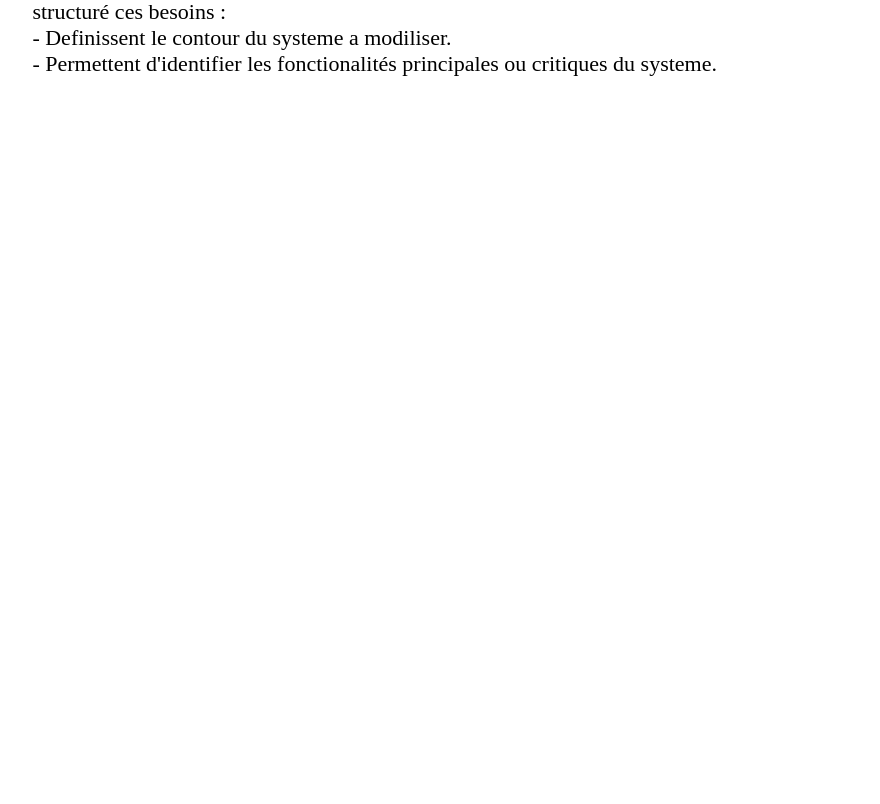
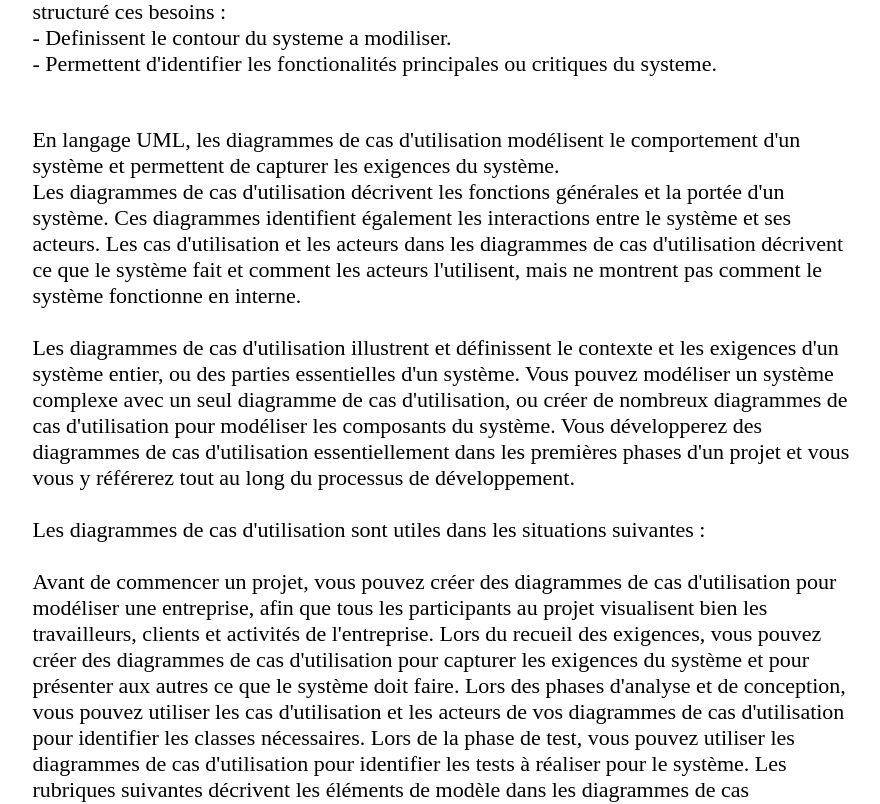
Before and after one commit to 2023-cda-alt-devops-p3/catalog-az, a React (Create React App) app: page /DCU in a window 1280 px wide. Shown: the part 1046-1850 px from the top of the page, without its empty margins (198-1078 px from the left). Before the commit the page ends 1123 px from the top, so only its background shows below. Built offline with nearby package versions, Linux system fonts and the light colour scheme.

Commit message:
add: content dcu

```diff
--- a/src/components/DiagCasUtilisation.jsx
+++ b/src/components/DiagCasUtilisation.jsx
@@ -15,7 +15,30 @@ const DiagCasUtilisation = () => {
             Une fois identifié et structuré ces besoins : <br />
             - Definissent le contour du systeme a modiliser. <br />
             - Permettent d'identifier les fonctionalités principales ou critiques du systeme.
-</p>
+          </p>
+          <p className='mt-50 text-info'>
+              En langage UML, les diagrammes de cas d'utilisation modélisent le comportement d'un système et permettent de capturer les exigences du système. <br />
+              Les diagrammes de cas d'utilisation décrivent les fonctions générales et la portée d'un système. Ces diagrammes identifient également les interactions entre le système et ses acteurs. Les cas d'utilisation et les acteurs dans les diagrammes de cas d'utilisation décrivent ce que le système fait et comment les acteurs l'utilisent, mais ne montrent pas comment le système fonctionne en interne.
+              <br /><br />
+              Les diagrammes de cas d'utilisation illustrent et définissent le contexte et les exigences d'un système entier, ou des parties essentielles d'un système. Vous pouvez modéliser un système complexe avec un seul diagramme de cas d'utilisation, ou créer de nombreux diagrammes de cas d'utilisation pour modéliser les composants du système. Vous développerez des diagrammes de cas d'utilisation essentiellement dans les premières phases d'un projet et vous vous y référerez tout au long du processus de développement.
+              <br /><br />
+              Les diagrammes de cas d'utilisation sont utiles dans les situations suivantes :
+              <br /><br />
+              Avant de commencer un projet, vous pouvez créer des diagrammes de cas d'utilisation pour modéliser une entreprise, afin que tous les participants au projet visualisent bien les travailleurs, clients et activités de l'entreprise.
+              Lors du recueil des exigences, vous pouvez créer des diagrammes de cas d'utilisation pour capturer les exigences du système et pour présenter aux autres ce que le système doit faire.
+              Lors des phases d'analyse et de conception, vous pouvez utiliser les cas d'utilisation et les acteurs de vos diagrammes de cas d'utilisation pour identifier les classes nécessaires.
+              Lors de la phase de test, vous pouvez utiliser les diagrammes de cas d'utilisation pour identifier les tests à réaliser pour le système.
+              Les rubriques suivantes décrivent les éléments de modèle dans les diagrammes de cas d'utilisation :
+              <br /><br />
+              Cas d'utilisation<br /><br />
+              Un cas d'utilisation décrit une fonction qu'un système exécute pour atteindre l'objectif de l'utilisateur. Un cas d'utilisation doit renvoyer un résultat observable qui est utile pour l'utilisateur du système.
+              Acteurs<br /><br />
+              Un acteur représente un rôle d'un utilisateur qui interagit avec le système que vous modélisez. L'utilisateur peut être un utilisateur humain, une organisation, une machine ou un autre système externe.
+              Sous-systèmes<br /><br />
+              Dans les modèles UML, les sous-systèmes sont un type de composant stéréotypé représentant des unités comportementales indépendantes dans un système. Les sous-systèmes sont utilisés dans les diagrammes de classes, de composants et de cas d'utilisation pour représenter des composants de grande taille dans le système que vous modélisez.
+              Relations dans les diagrammes de cas d'utilisation
+              En langage UML, une relation est une connexion entre des éléments de modèle. Une relation UML est un type d'élément de modèle qui ajoute une sémantique à un modèle en définissant la structure et le comportement entre les éléments de modèle
+              </p>
         </div>
 
       </div>
```
Also changed, not shown: 1 other file (tests, documents, lock files or other folders).
